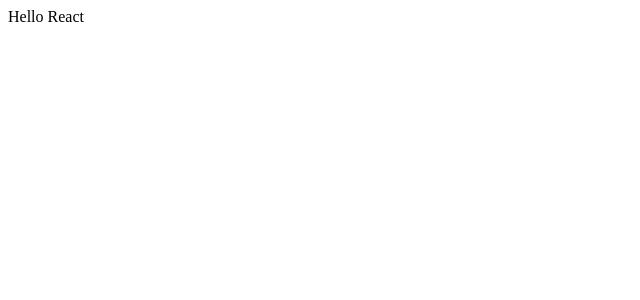
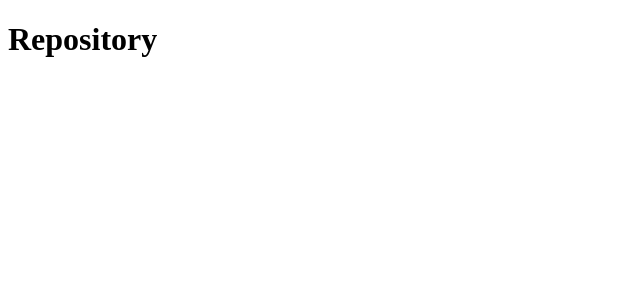
Before and after one commit to LucasProcopio/Favorite-Repositories, a React (Create React App) app: page /repository in a window 1280 px wide. Shown: the top 300 px of the page, without its empty margins (0-640 px from the left). Built offline with nearby package versions, Linux system fonts and the light colour scheme.

Commit message:
feat: Add react router

```diff
--- a/package.json
+++ b/package.json
@@ -5,6 +5,7 @@
   "dependencies": {
     "react": "^16.9.0",
     "react-dom": "^16.9.0",
+    "react-router-dom": "^5.0.1",
     "react-scripts": "3.1.1"
   },
   "scripts": {
@@ -28,7 +29,6 @@
   "devDependencies": {
     "@typescript-eslint/eslint-plugin": "^2.1.0",
     "@typescript-eslint/parser": "^2.1.0",
-    "babel-eslint": "^10.0.3",
     "eslint": "^6.3.0",
     "eslint-config-airbnb": "^18.0.1",
     "eslint-config-prettier": "^6.1.0",
--- a/src/App.js
+++ b/src/App.js
@@ -1,7 +1,8 @@
-import React from "react";
+import React from 'react';
+import Routes from './routes';
 
 function App() {
-  return <div className="App">Hello React</div>;
+  return <Routes />;
 }
 
 export default App;
--- /dev/null
+++ b/src/pages/Main/index.js
@@ -0,0 +1,7 @@
+import React from 'react';
+
+function Main() {
+  return <h1>Main</h1>;
+}
+
+export default Main;
--- /dev/null
+++ b/src/pages/Repository/index.js
@@ -0,0 +1,7 @@
+import React from 'react';
+
+function Repository() {
+  return <h1>Repository</h1>;
+}
+
+export default Repository;
--- /dev/null
+++ b/src/routes.js
@@ -0,0 +1,16 @@
+import React from 'react';
+import { BrowserRouter, Switch, Route } from 'react-router-dom';
+
+import Main from './pages/Main';
+import Repository from './pages/Repository';
+
+export default function Routes() {
+  return (
+    <BrowserRouter>
+      <Switch>
+        <Route extact path="/repository" component={Repository} />
+        <Route path="/" component={Main} />
+      </Switch>
+    </BrowserRouter>
+  );
+}
```
Also changed, not shown: .eslintrc.js, 2 other files (tests, documents, lock files or other folders).
